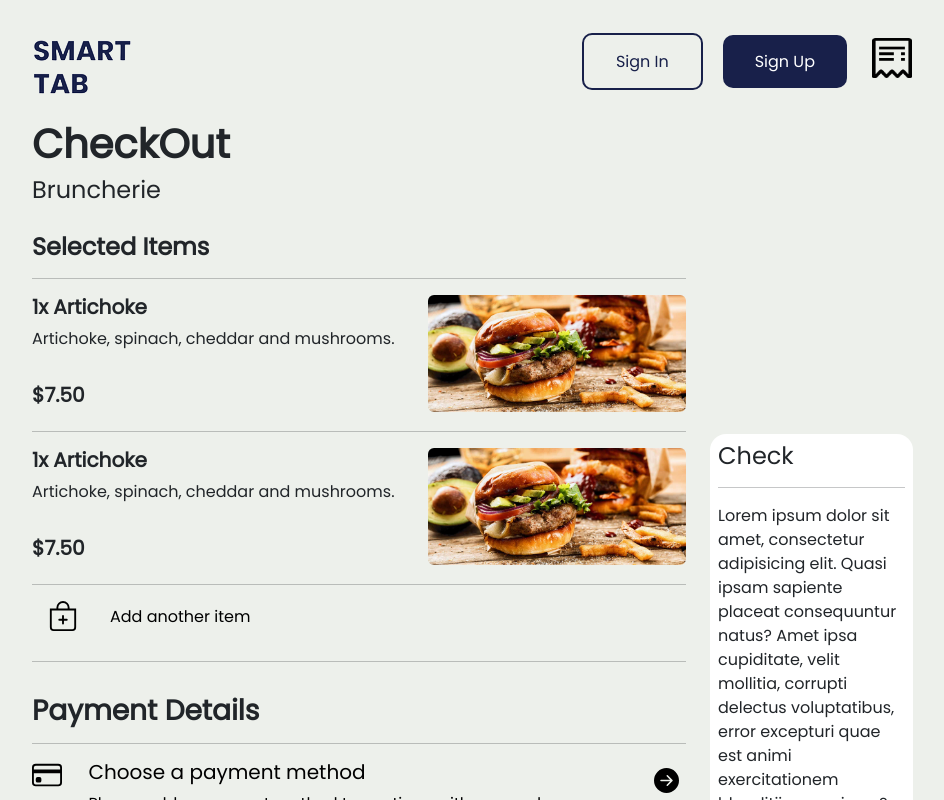
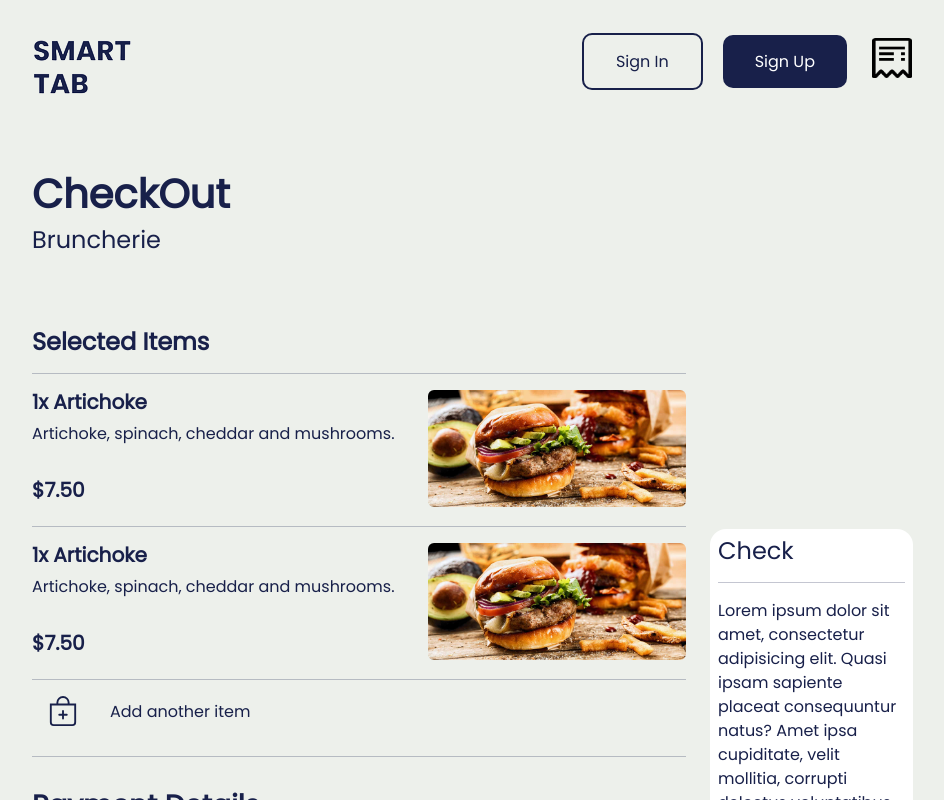
Before and after one commit to fredfermin02/smartTab, an Angular app: page /checkout in a window 1280 px wide. Shown: the top 800 px of the page, without its empty margins (168-1112 px from the left). Built offline with nearby package versions, Linux system fonts and the light colour scheme.

Commit message:
Changes in frontend

```diff
--- a/src/app/Pages/checkout/checkout.component.css
+++ b/src/app/Pages/checkout/checkout.component.css
@@ -1,11 +1,29 @@
-a{
-    text-decoration: none;
-    color: black;
-}
-a:hover{
-    text-decoration: underline;
+a {
+  text-decoration: none;
+  color: #18204a;
 }
 
-.checkBackground{
-    background-color: white;
+a:hover {
+  text-decoration: underline;
 }
+
+.checkBackground {
+  background-color: white;
+}
+
+.fw-bold {
+  color: #18204a;
+  margin-top: 50px;
+}
+
+h4 {
+  color: #18204a;
+}
+
+.col-9 {
+  margin-top: 45px;
+}
+
+.row {
+  color: #18204a;
+}
--- a/src/app/components/check/check.component.css
+++ b/src/app/components/check/check.component.css
@@ -1,3 +1,4 @@
-*{
-    background-color: white;
+* {
+  background-color: white;
+  color: #18204a;
 }
```
